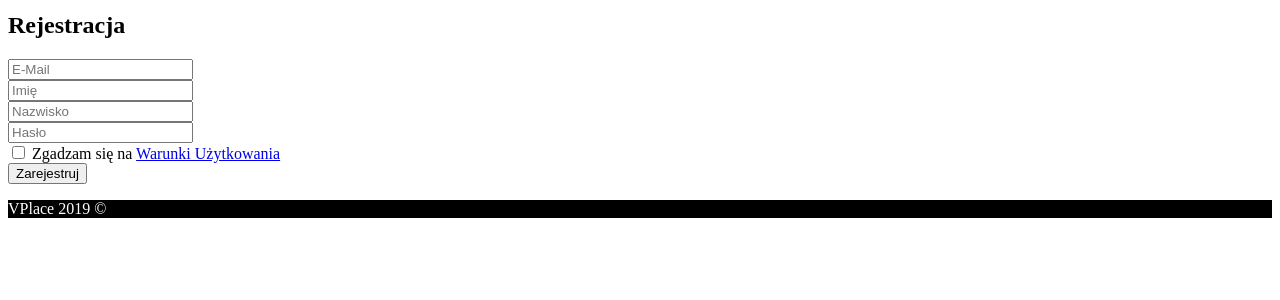
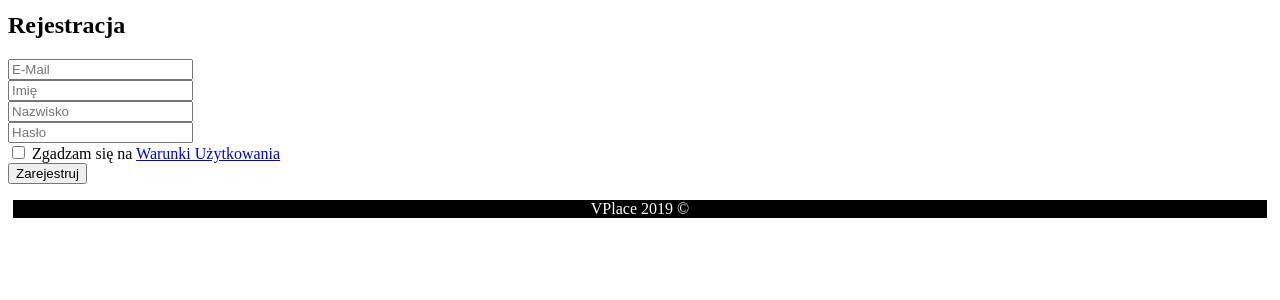
Before and after one commit to ozeppo/VPlace, a PHP site: page / in a window 1280 px wide. Shown: the part 162-462 px from the top of the page. Run offline with PHP 8.4, Linux system fonts and the light colour scheme; style sheets or scripts are compiled from the project's sources.

Commit message:
style.less

```diff
--- a/assets/less/style.less
+++ b/assets/less/style.less
@@ -22,6 +22,8 @@
 .footer{
   background-color: #000000;
   color: #ffffff;
+  text-align: center;
+  margin: 0px 5px;
 }
 
 .body{
```
